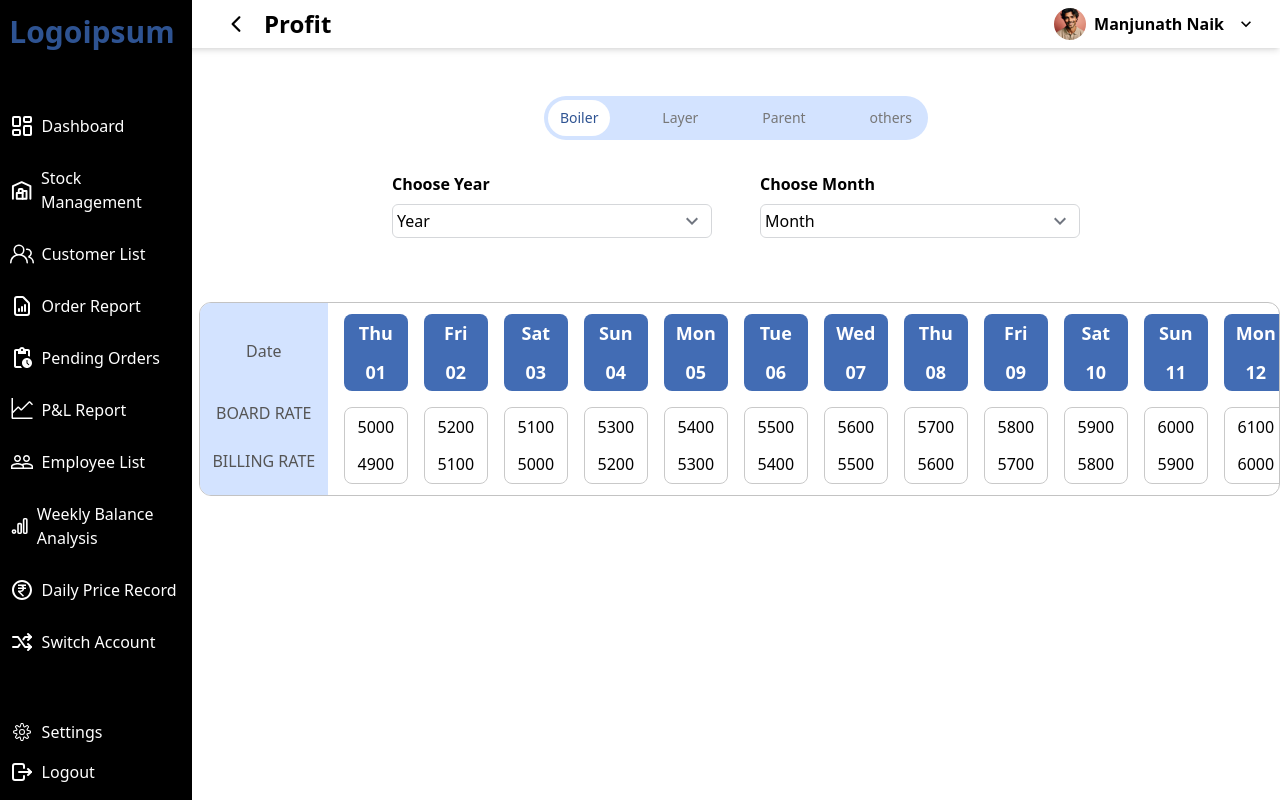
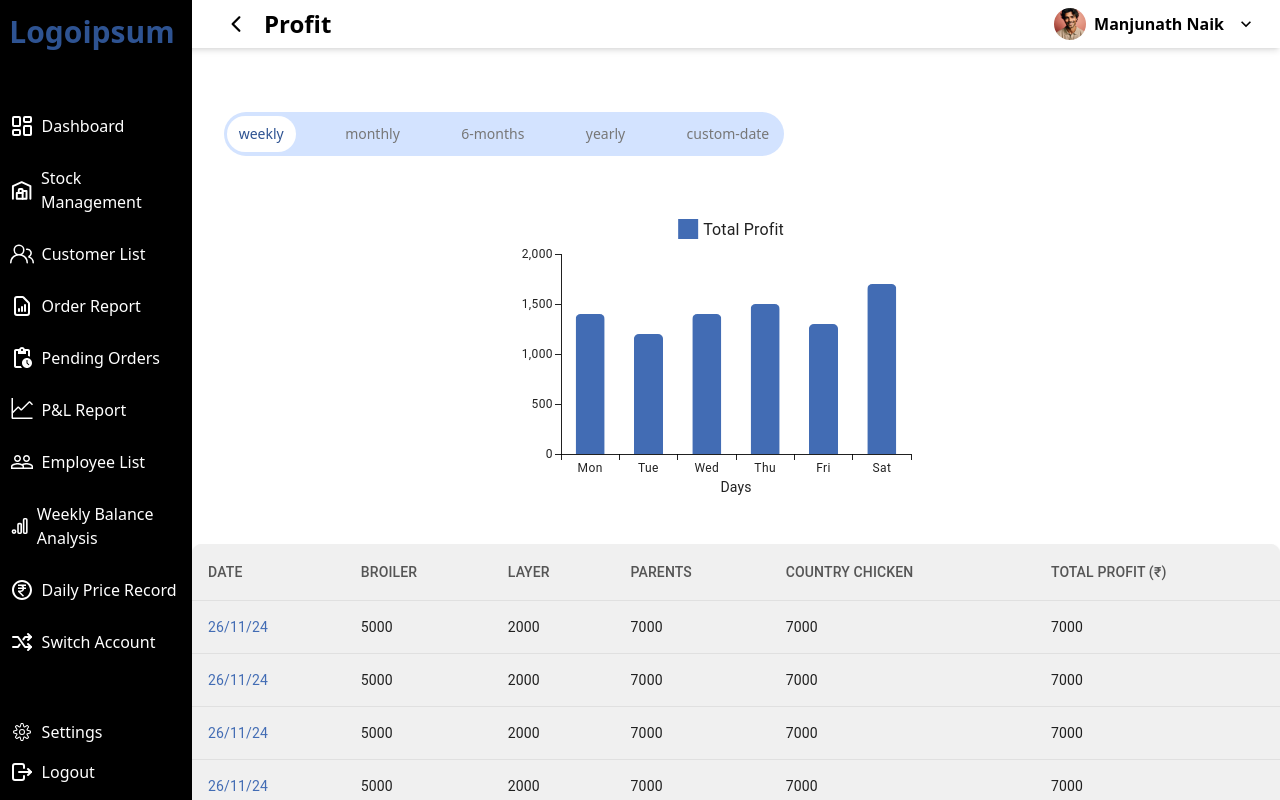
Before and after one commit to Jayanth9743/BO-dashboard, a React (Vite) app: page / in a window 1280 px wide. Shown: the top 800 px of the page. Built offline with nearby package versions, Linux system fonts and the light colour scheme.

Commit message:
table updated

```diff
--- a/src/App.jsx
+++ b/src/App.jsx
@@ -35,8 +35,8 @@ function App() {
     <div>
       <Navbar toggleSidebar={toggleSidebar} />
       <Sidebar isOpen={isSidebarOpen} sidebarRef={sidebarRef} />
-      {/* <BoDashboard /> */}
-      <BoProfitRecord/>
+      <BoDashboard />
+      {/* <BoProfitRecord/> */}
     </div>
   );
 }
```
